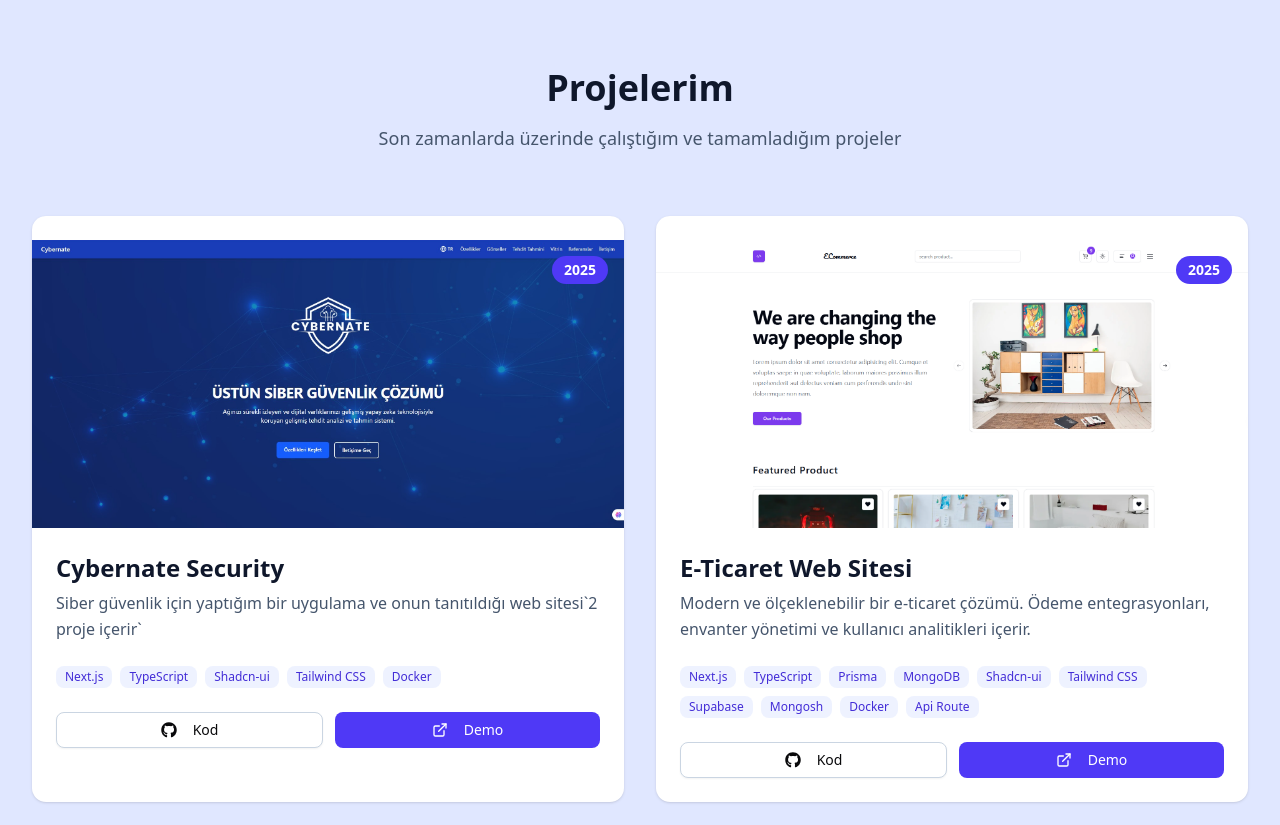
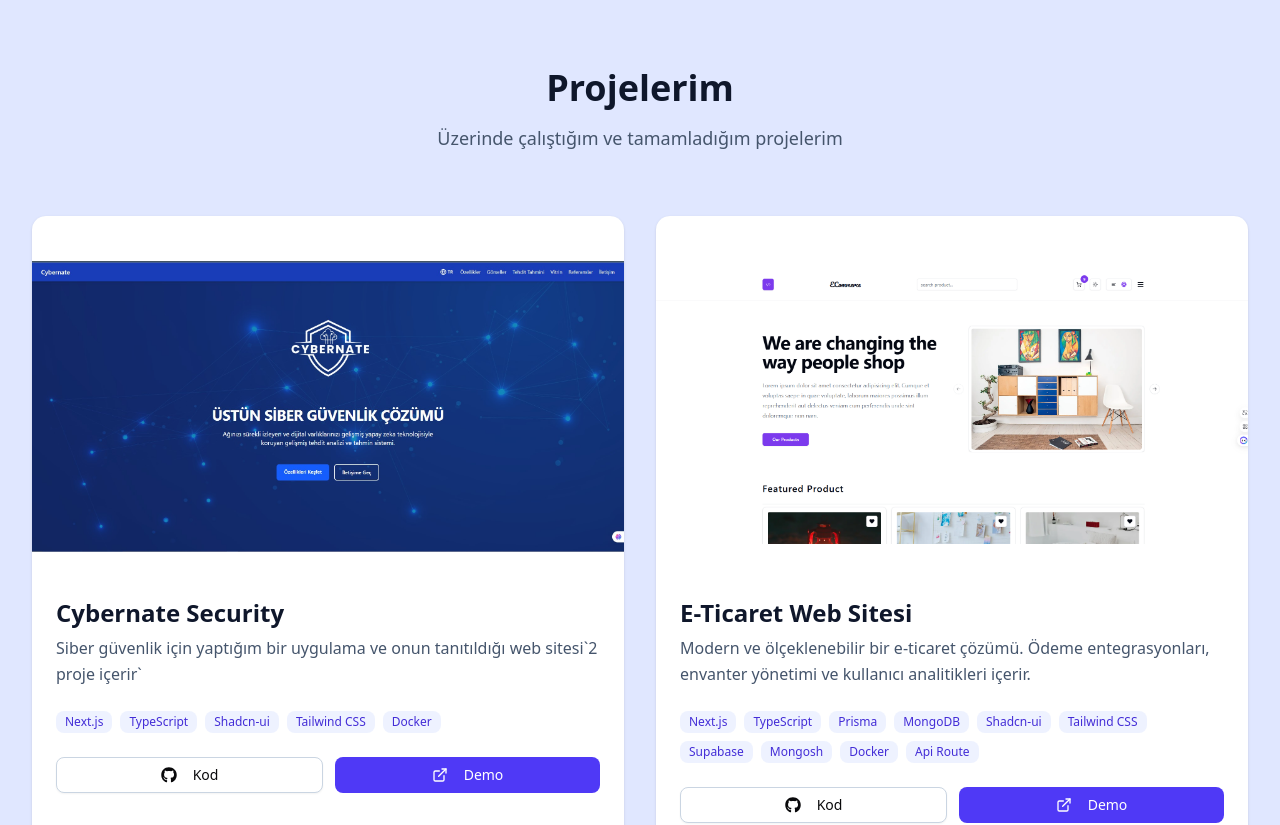
Before and after one commit to senayakagunduz/new-portfolio, a Next.js app: page / in a window 1280 px wide. Shown: the part 800-1625 px from the top of the page. Built offline with nearby package versions, Linux system fonts and the light colour scheme.

Commit message:
image size

```diff
--- a/app/page.tsx
+++ b/app/page.tsx
@@ -316,24 +316,26 @@ export default function Home() {
           <div className="text-center mb-16">
             <h2 className="text-4xl font-bold text-slate-900 mb-4">Projelerim</h2>
             <p className="text-lg text-slate-600 max-w-2xl mx-auto">
-              Son zamanlarda üzerinde çalıştığım ve tamamladığım projeler
+              Üzerinde çalıştığım ve tamamladığım projelerim
             </p>
           </div>
 
           <div className="grid md:grid-cols-2 gap-8">
             {projects.map((project) => (
               <Card key={project.id} className="overflow-hidden hover:shadow-2xl transition-all duration-300 border-0 bg-white group">
-                <div className="relative overflow-hidden w-full h-72">
+                {/* <div className="relative overflow-hidden w-full h-72"> */}
+                  <div className="relative overflow-hidden w-full aspect-[4/3] md:aspect-[16/9]">
                   <Image
                     src={project.image}
                     alt={project.title}
                     fill
-                    className=" object-cover group-hover:scale-110 transition-transform duration-500"
+                    className="object-contain group-hover:scale-110 transition-transform duration-500"
                   />
+                  </div>
                   <div className="absolute top-4 right-4 bg-indigo-600 text-white px-3 py-1 rounded-full text-sm font-semibold">
                     {project.year}
                   </div>
-                </div>
+                {/* </div> */}
                 <CardHeader>
                   <CardTitle className="text-2xl text-slate-900">{project.title}</CardTitle>
                   <CardDescription className="text-base text-slate-600 leading-relaxed">
```
